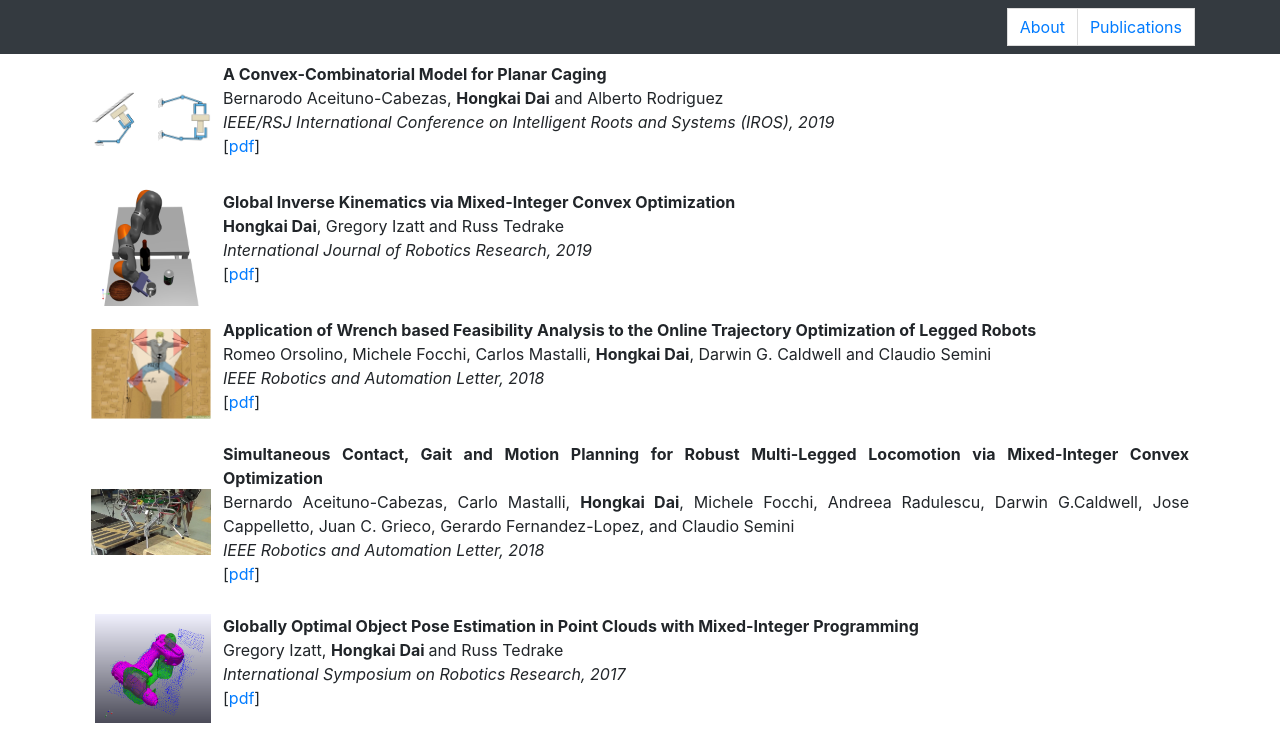
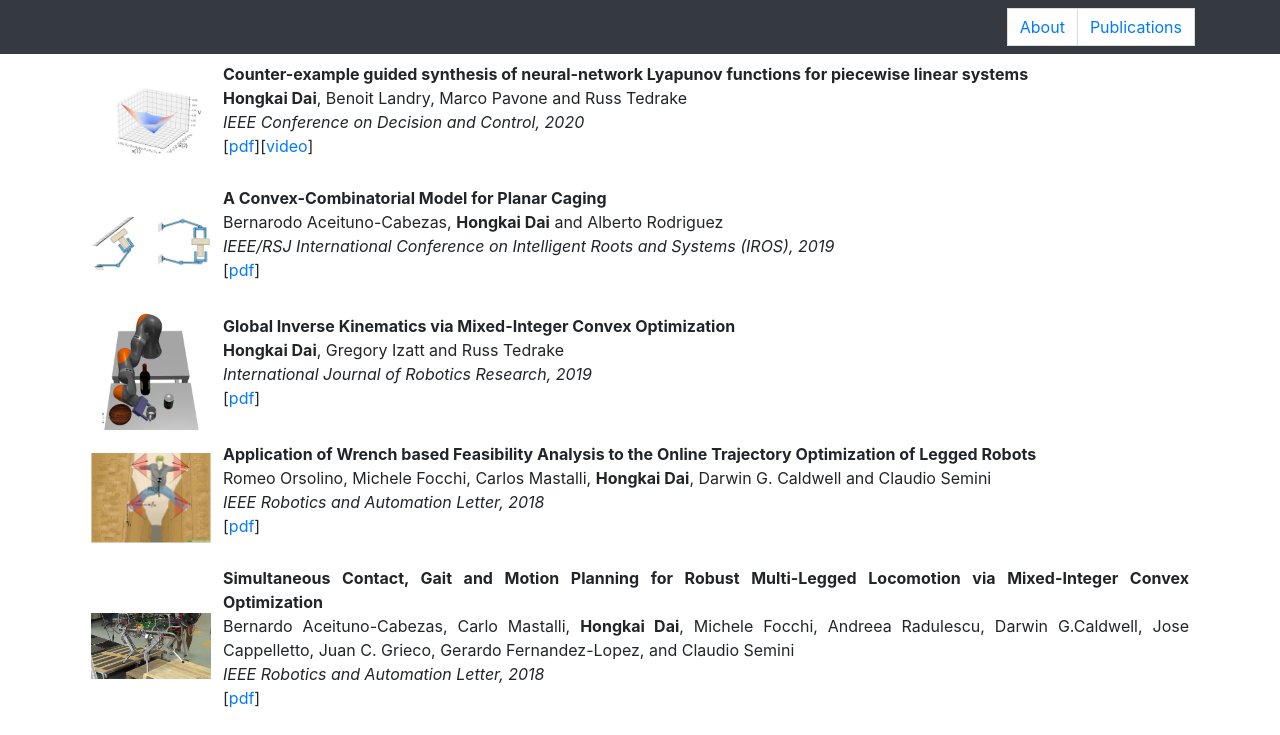
Before and after one commit to hongkai-dai/hongkai-dai.github.io, a plain HTML site: page publications.html in a window 1280 px wide. Shown: the top 735 px of the page. Drawn offline with Linux system fonts and the light colour scheme.

Commit message:
Add CDC paper.

```diff
--- a/publications.html
+++ b/publications.html
@@ -45,6 +45,10 @@
     </nav>
 
     <div class="container">
+    <div class="publication">
+	    <div> <img alt="project-thumb" src="figures/Dai20_logo.png" style="float:right;width:120px"/></div>
+	    <div><p><strong>Counter-example guided synthesis of neural-network Lyapunov functions for piecewise linear systems</strong><br/><strong>Hongkai Dai</strong>, Benoit Landry, Marco Pavone and Russ Tedrake<br/><i>IEEE Conference on Decision and Control, 2020</i><br/>[<a href="http://groups.csail.mit.edu/robotics-center/public_papers/Dai20.pdf">pdf</a>][<a href="https://www.youtube.com/watch?v=A8Bpqb27DEE&t">video</a>]<br/></p></div>
+    </div>
     <div class="publication">
 	    <div> <img alt="project-thumb" src="figures/Aceituno19_logo.png" style="float:right;width:120px"/> </div>
 	    <div><p><strong>A Convex-Combinatorial Model for Planar Caging</strong><br/>Bernarodo Aceituno-Cabezas, <strong>Hongkai Dai</strong> and Alberto Rodriguez<br/><i>IEEE/RSJ International Conference on Intelligent Roots and Systems (IROS), 2019</i><br/>[<a href="http://arxiv.org/pdf/1809.06427.pdf">pdf</a>]<br/></p></div>
```
Also changed, not shown: figures/Dai20_logo.png (added).
